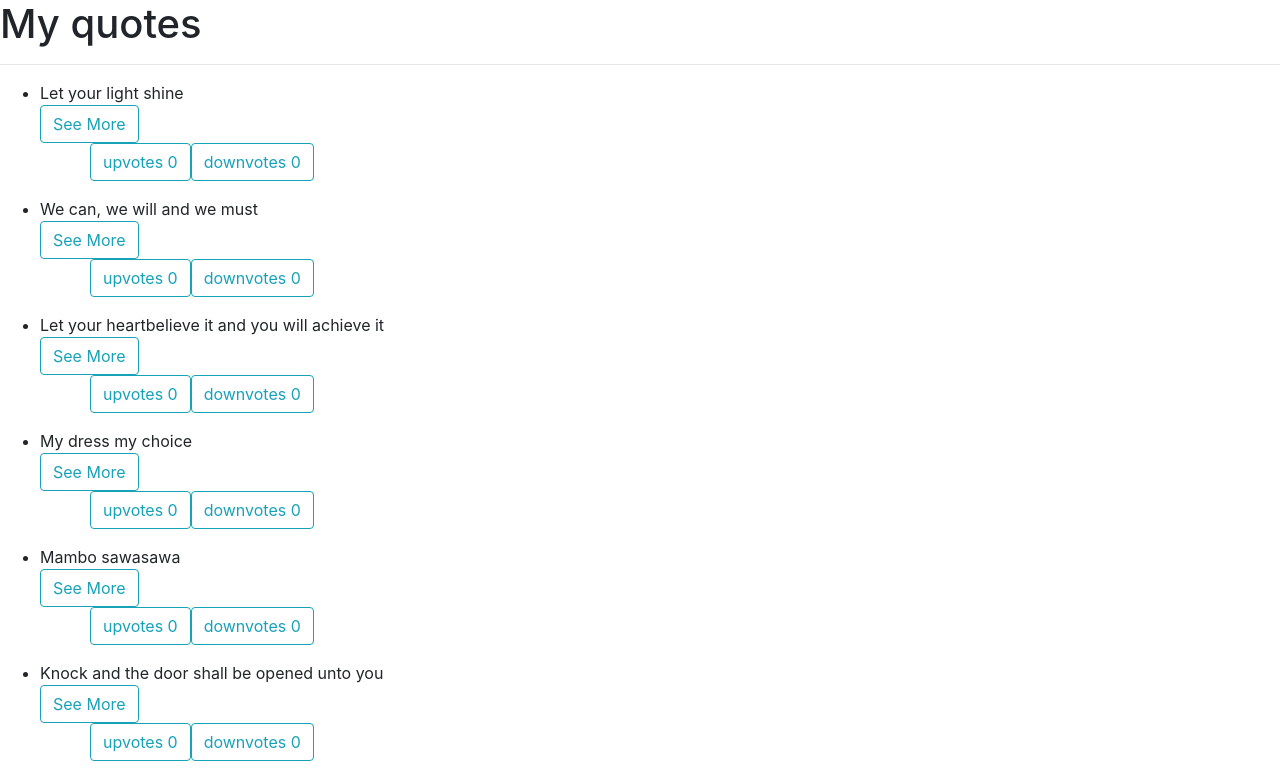
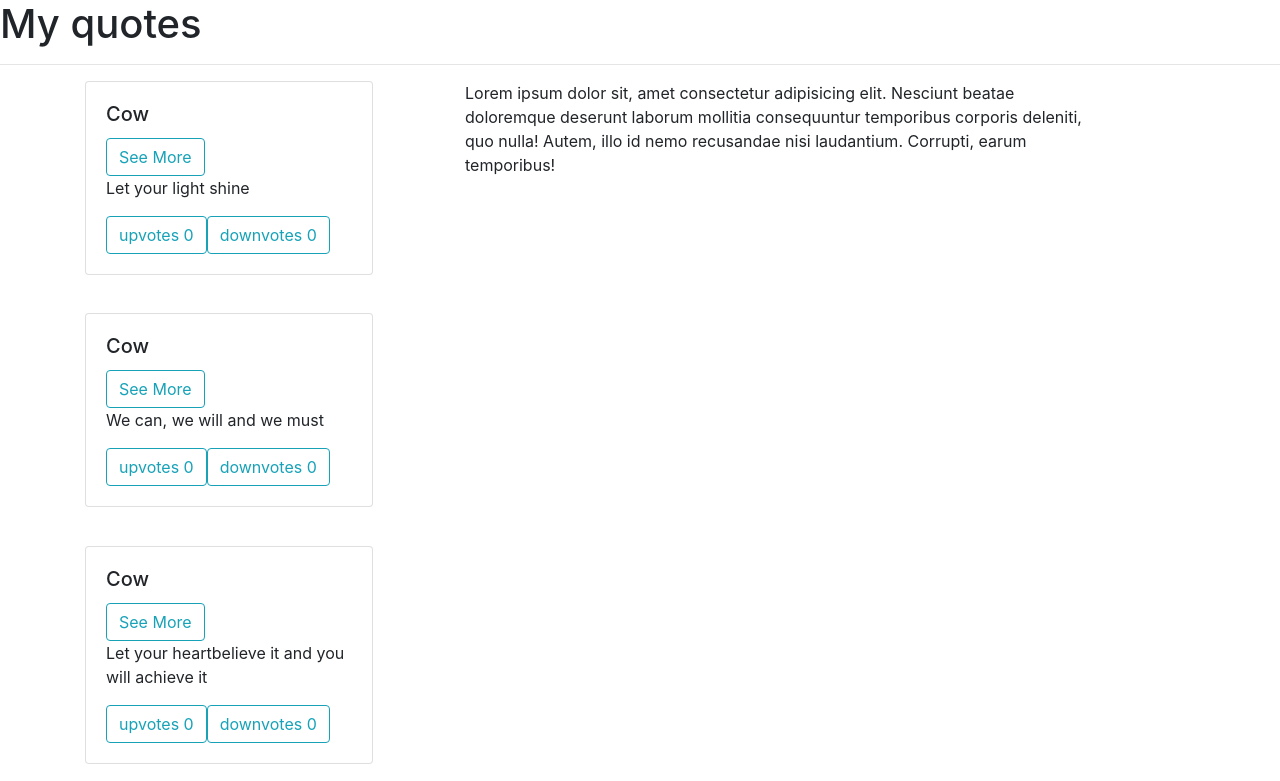
Before and after one commit to getrudech/ip1angular, an Angular app in the folder IP1/quotes/: page / in a window 1280 px wide. Shown: the top 781 px of the page. Built offline with nearby package versions, Linux system fonts and the light colour scheme.

Commit message:
added a column

```diff
--- a/IP1/quotes/src/app/quotes.ts
+++ b/IP1/quotes/src/app/quotes.ts
@@ -2,7 +2,7 @@ export class Quotes {
 
 
   showAuthor: boolean;
-  constructor(public id: number,public quote: string,public author: string,public upvotes: number,public downvotes: number){
+  constructor(public id: number,public title: string,public quote: string,public author: string,public upvotes: number,public downvotes: number){
     this.showAuthor=false;
   };
 }
--- a/IP1/quotes/src/app/quotes/quotes.component.css
+++ b/IP1/quotes/src/app/quotes/quotes.component.css
@@ -0,0 +1,3 @@
+.mastercards{
+    margin-bottom: 2.4rem;
+}
--- a/IP1/quotes/src/app/quotes/quotes.component.html
+++ b/IP1/quotes/src/app/quotes/quotes.component.html
@@ -2,7 +2,7 @@
     <h1>My quotes</h1>
     <hr>
 
-    <div  *ngFor ='let quote of quotes; let i = index'>
+   <!--  <div  *ngFor ='let quote of quotes; let i = index'>
       <ul>
         <li >{{quote.quote}}</li>
         <button class="btn btn-outline-info" (click)='toggleDetails(i)'>See More</button>
@@ -14,14 +14,39 @@
             <button class="btn btn-outline-info" (click)='addUpvote(i)'>upvotes {{quote.upvotes}}</button>
             <button class="btn btn-outline-info" (click)='addDownvote(i)'>downvotes {{quote.downvotes}}</button>
 
-
           </div>
-
 
         </div>
 
       </ul>
+</div> -->
+<div class="container">
+  <div class="row">
+      <div class="col-md-4">
+        <div *ngFor ='let quote of quotes; let i = index' >
+        <div class="card mastercards" style="width: 18rem;">
+          <div class="card-body">
+            <h5 class="card-title">{{quote.title}}</h5>
+            <button class="btn btn-outline-info" (click)='toggleDetails(i)'>See More</button>
+            <p class="card-text">{{quote.quote}}</p>
+            <div *ngIf= 'quote.showAuthor'>
+              <app-quote-detail [quotes]= 'quote' (isComplete) = 'completeQuote($event,i)'></app-quote-detail>
+            </div>
+            <button class="btn btn-outline-info" (click)='addUpvote(i)'>upvotes {{quote.upvotes}}</button>
+            <button class="btn btn-outline-info" (click)='addDownvote(i)'>downvotes {{quote.downvotes}}</button>
 
+          </div>
+        </div>
+
+      </div>
+
+    </div>
+
+    <div class="col-md-7">
+      <!-- Put form here -->
+      <p>Lorem ipsum dolor sit, amet consectetur adipisicing elit. Nesciunt beatae doloremque deserunt laborum mollitia consequuntur temporibus corporis deleniti, quo nulla! Autem, illo id nemo recusandae nisi laudantium. Corrupti, earum temporibus!</p>
+    </div>
 
   </div>
+</div>
   <p *ngIf='quotes.length > 5'>You have too many quotes</p>
--- a/IP1/quotes/src/app/quotes/quotes.component.ts
+++ b/IP1/quotes/src/app/quotes/quotes.component.ts
@@ -7,16 +7,16 @@ import { Quotes } from '../quotes';
   styleUrls: ['./quotes.component.css']
 })
 export class QuotesComponent implements OnInit {
-  @Input() quote: Quotes = new Quotes(0,"","",0,0);
+  @Input() quote: Quotes = new Quotes(0,"","","",0,0);
 
 
   quotes:Quotes[] = [
-    new Quotes(1, 'Let your light shine', 'Fin bygo',0,0),
-    new Quotes(2,'We can, we will and we must','Liz Ngure',0,0),
-    new Quotes(3,'Let your heartbelieve it and you will achieve it','Nimo Banks',0,0),
-    new Quotes(4,'My dress my choice','Kenyans',0,0),
-    new Quotes(5,'Mambo sawasawa','Mike Kinyanjui',0,0),
-    new Quotes(6,'Knock and the door shall be opened unto you','Mathew',0,0),
+    new Quotes(1,"Cow", 'Let your light shine', 'Fin bygo',0,0),
+    new Quotes(2,"Cow",'We can, we will and we must','Liz Ngure',0,0),
+    new Quotes(3,"Cow",'Let your heartbelieve it and you will achieve it','Nimo Banks',0,0),
+    new Quotes(4,"Cow",'My dress my choice','Kenyans',0,0),
+    new Quotes(5,"Cow",'Mambo sawasawa','Mike Kinyanjui',0,0),
+    new Quotes(6,"Cow",'Knock and the door shall be opened unto you','Mathew',0,0),
   ];
 
   toggleDetails(index: any){
```
